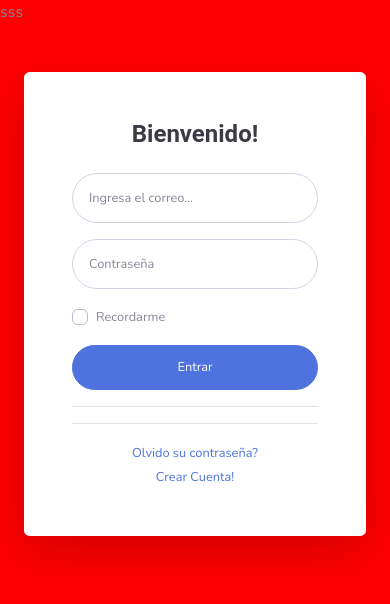
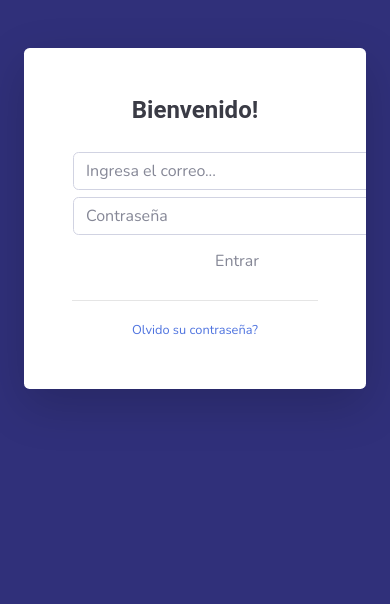
Before and after one commit to Caarloh/PolloRobot, a PHP site: page /login.php in a window 390 px wide. Shown: the top 604 px of the page. Run offline with PHP 8.4, Linux system fonts and the light colour scheme; data that the repository does not hold is empty.

Commit message:
Arreglo css login pablo
arregle el css del login del pablo que funcionaba y borre el login antiguo

```diff
--- a/login.php
+++ b/login.php
@@ -16,13 +16,13 @@
   <link href="https://fonts.googleapis.com/css?family=Nunito:200,200i,300,300i,400,400i,600,600i,700,700i,800,800i,900,900i" rel="stylesheet">
 
   <!-- Favicon  -->
- <link rel="icon" href="img/favicon.ico">sss
+ <link rel="icon" href="img/favicon.ico">
   <!-- Custom styles for this template-->
   <link href="css/sb-admin-2.min.css" rel="stylesheet">
 
 </head>
 
-<body class="bg-login">
+<body class="bg-gradient-primary">
 
   	<div class="container">
 
@@ -41,41 +41,63 @@
               						<div class="text-center">
                 						<h1 class="h4 text-gray-900 mb-4">Bienvenido!</h1>
               						</div>
-                  <form class="user">
+           							<form class="user" method="post">
+			     						<table width="330" height="135" border="0" class="text">
 			          						<div class="form-group">
-                      <input type="email" class="form-control form-control-user" id="exampleInputEmail" aria-describedby="emailHelp" placeholder="Ingresa el correo...">
+			             						<td><input class="form-control" type="text" name="email" id="correo" placeholder="Ingresa el correo..."></td>
 			         						</div>
-                    <div class="form-group">
-                      <input type="password" class="form-control form-control-user" id="exampleInputPassword" placeholder="Contraseña">
-                    </div>
-                    <div class="form-group">
-                      <div class="custom-control custom-checkbox small">
-                        <input type="checkbox" class="custom-control-input" id="customCheck">
-                        <label class="custom-control-label" for="customCheck">Recordarme</label>
-                      </div>
-                    </div>
-                    <a href="index.html" class="btn btn-primary btn-user btn-block">
-                      Entrar
-                    </a>
-                    <hr>
+									        <tr>
+									            <td><input class="form-control" type="password" name="password" id="pass" placeholder="Contraseña"></td>
+									        </tr>
+									        <tr>
+									            <td align="center">
+									                <button class="btn" type="submit" id="boton" name="entrar" >Entrar</button>
+									            </td>
+									        </tr>
+									    </table>
 									</form>
+
+		                   		 	<?php
+		                   		 		#Conexion
+		                   		 		include_once "dataBase/conexion.php";
+									    $objeto = new Conexion();
+									    $conexion = $objeto->Conectar();
+
+										$email="";
+									    $password="";
+									    if(isset($_POST['entrar'])){
+									        $email=$_POST['email'];
+									        $password=$_POST['password'];
+									    }
+		                    			#echo $email;
+		                    			#echo $password;
+			                    		#Consulta
+										$sqlConsulta  ="SELECT * FROM Empleado";
+										$resultado = $conexion->prepare($sqlConsulta);
+									    $resultado->execute();
+									    $data=$resultado->fetchAll(PDO::FETCH_ASSOC);
+									    $i=0;
+										while($i<sizeof($data)){
+											if($data[$i]['correo']==$email){
+												if($data[$i]['contrasena']==$password){
+													header ('Location: vistaUsuario/usuario.php');
+													##header("location: index.php");
+												}
+											}
+											$i++;
+										}
+			                    	?>
               						<hr>
 	                  				<div class="text-center">
 	                    				<a class="small" href="forgot-password.html">Olvido su contraseña?</a>
-                  </div>
-                  <div class="text-center">
-                    <a class="small" href="register.php">Crear Cuenta!</a>
               						</div>
             					</div>
           					</div>
             			</div>
           			</div>
         		</div>
-
       		</div>
-
     	</div>
-
   	</div>
 
   <!-- Bootstrap core JavaScript-->
```
Also changed, not shown: login2.php (deleted, +0 -118 lines). Lines whose indentation alone changed are shown as unchanged.
